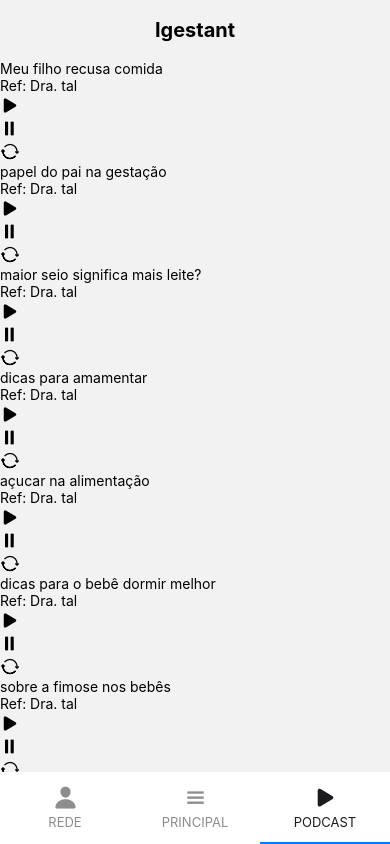
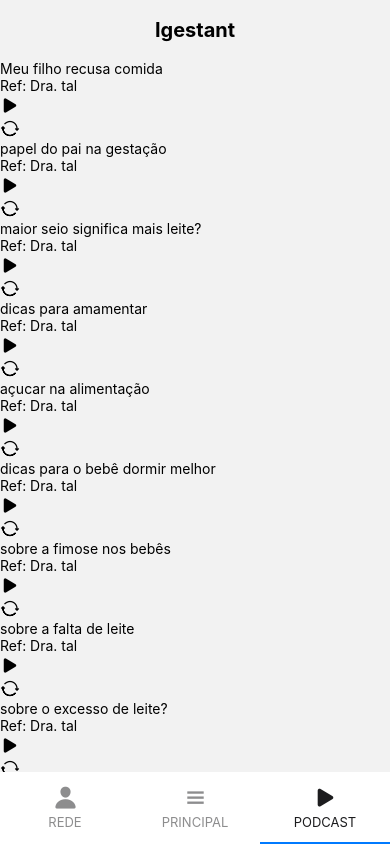
Before and after one commit to Luanbian/Igestant-App, a React Native app: screen /Podcast in a window 390 px wide. Built offline with nearby package versions, Linux system fonts and the light colour scheme.

Commit message:
feat: deixando dinamico o play e pause e separando em components

```diff
--- a/src/components/podcast/podcast.cardView.js
+++ b/src/components/podcast/podcast.cardView.js
@@ -2,9 +2,8 @@ import { useState } from "react";
 import { Text, TouchableOpacity, View } from "react-native";
 import Ionicons from "react-native-vector-icons/Ionicons";
 import { Audio } from "expo-av";
-import card from './card.pod';
 
-export default function PodCardView() {
+export default function PodCardView({ name, refe, audio }) {
   const [play, setplay] = useState();
   const [sound, setSound] = useState(null);
 
@@ -13,8 +12,8 @@ export default function PodCardView() {
       const soundObject = new Audio.Sound();
       await soundObject.loadAsync(audio);
       await soundObject.playAsync();
-        setplay(true)
-        setSound(soundObject)
+      setplay(true);
+      setSound(soundObject);
     } catch (error) {
       console.log(error);
     }
@@ -23,47 +22,41 @@ export default function PodCardView() {
   const pauseSound = async () => {
     try {
       if (sound) {
-        await sound.pauseAsync()
-        setplay(false)
+        await sound.pauseAsync();
+        setplay(false);
       }
     } catch (error) {
-      console.log(error)
+      console.log(error);
     }
-  }
+  };
 
   const replaySound = async () => {
     try {
       if (sound) {
-        await sound.replayAsync()
+        await sound.replayAsync();
       }
     } catch (error) {
-      console.log(error)
+      console.log(error);
     }
-  }
+  };
 
   return (
     <View>
-      {card.map((sound) => (
-        <View key={sound.id}>
-          <Text>{sound.name}</Text>
-          <Text>{sound.refe}</Text>
-          <TouchableOpacity
-            onPress={() => playSound(sound.audio)}
-          >
-            <Ionicons name="play" size={20}/>
+      <Text>{name}</Text>
+      <Text>{refe}</Text>
+      {!play && (
+        <TouchableOpacity onPress={() => playSound(audio)}>
+          <Ionicons name="play" size={20} />
         </TouchableOpacity>
-          <TouchableOpacity
-            onPress={() => pauseSound()}
-          >
-            <Ionicons name="pause" size={20}/>
+      )}
+      {play && (
+        <TouchableOpacity onPress={() => pauseSound()}>
+          <Ionicons name="pause" size={20} />
         </TouchableOpacity>
-          <TouchableOpacity
-            onPress={() => replaySound()}
-          >
-            <Ionicons name="sync" size={20}/>
+      )}
+      <TouchableOpacity onPress={() => replaySound()}>
+        <Ionicons name="sync" size={20} />
       </TouchableOpacity>
-        </View>
-      ))}
     </View>
   );
 }
--- /dev/null
+++ b/src/components/podcast/podcast.js
@@ -0,0 +1,22 @@
+import React from 'react';
+import { View, FlatList } from 'react-native';
+import card from './card.pod';
+import PodCardView from './podcast.cardView';
+
+export default function PodcastCard() {
+  return (
+    <View>
+      <FlatList
+        data={card}
+        renderItem={({item}) =>
+          <PodCardView
+            name={item.name}
+            refe={item.refe}
+            audio={item.audio}
+          />
+        }
+        keyExtractor={item => item.id}
+      />
+    </View>
+  )
+}
--- a/src/screens/podcast/podcast.index.js
+++ b/src/screens/podcast/podcast.index.js
@@ -1,10 +1,10 @@
 import { View } from 'react-native';
-import PodCardView from '../../components/podcast/podcast.cardView';
+import PodcastCard from '../../components/podcast/podcast';
 
 export default function Podcast() {
   return (
     <View>
-      <PodCardView/>
+      <PodcastCard/>
     </View>
   );
 }
```
Lines whose indentation alone changed are shown as unchanged.
